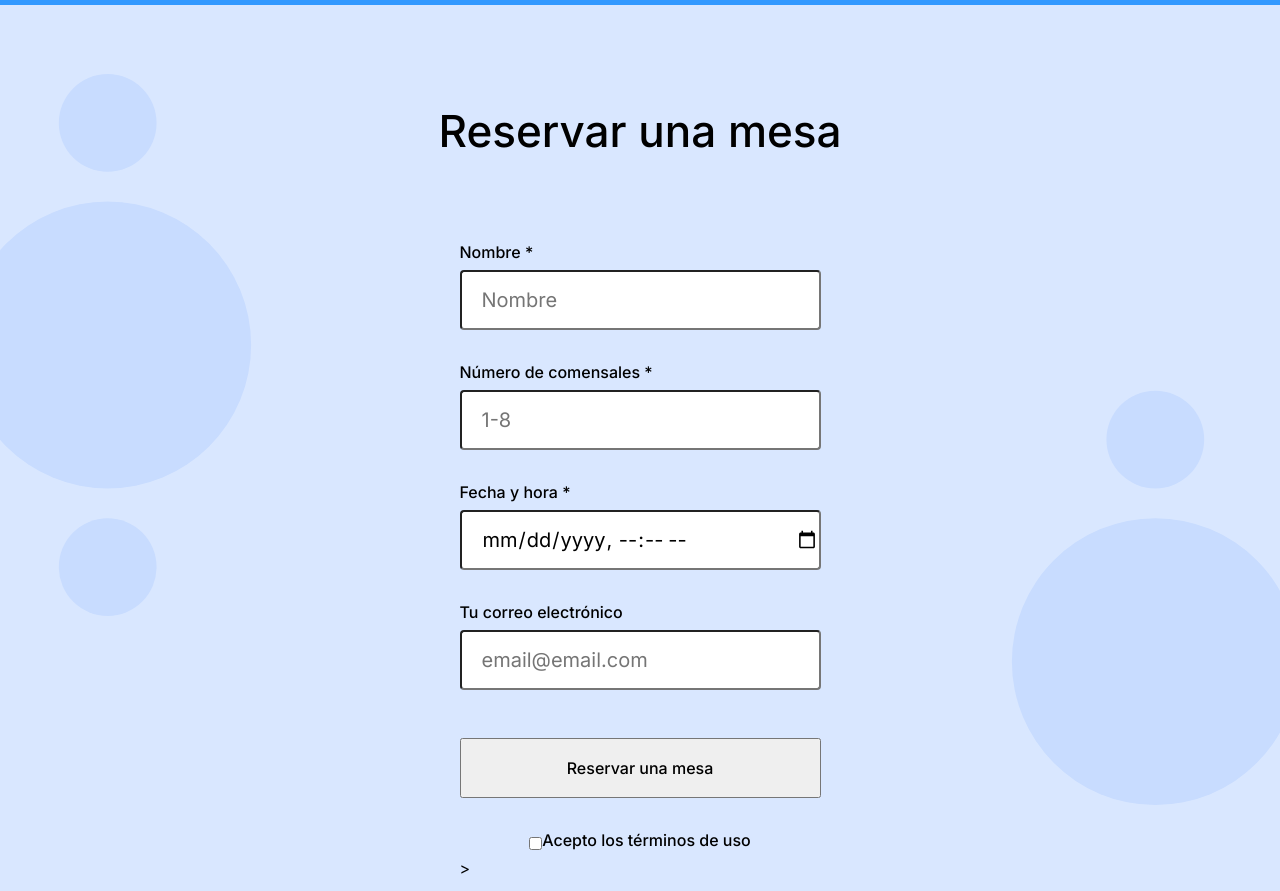
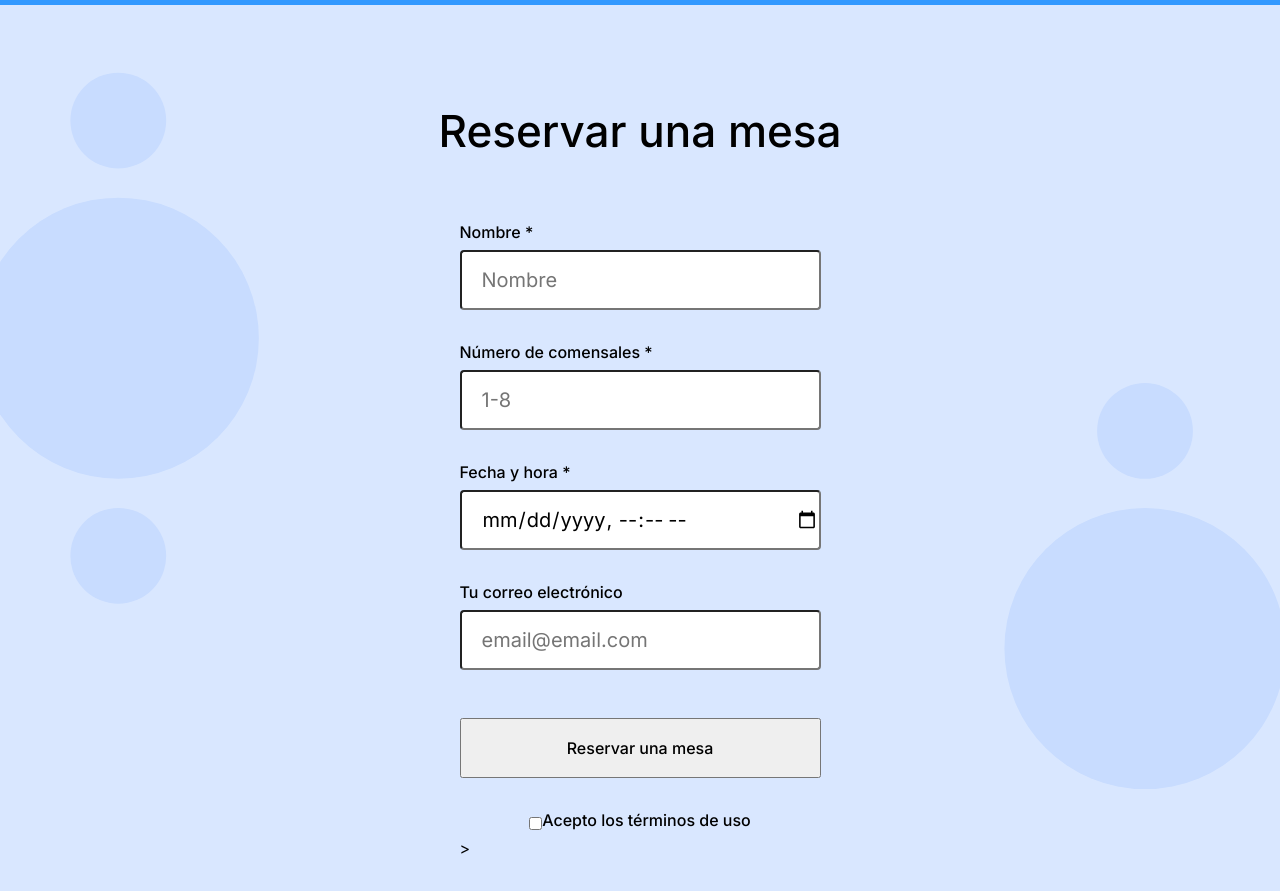
Before and after one commit to Charlie1905/web_project_coffeeshop, a plain HTML site: page index.html in a window 1280 px wide. Shown: the part 1718-2609 px from the top of the page. Drawn offline with Linux system fonts and the light colour scheme.

Commit message:
Adicion de 3ra parte 4to sprint

```diff
--- a/pages/index.css
+++ b/pages/index.css
@@ -194,7 +194,7 @@
   font-size: 44px;
   line-height: 52px;
   display: flex;
-  margin: auto;
+  margin: 0 auto 80px;
   /*padding-top: 100px;*/
   justify-content: center;
   position: relative;
@@ -206,7 +206,7 @@
 }
 
 .form {
-  padding-top: 180px;
+  padding-top: 80px;
   max-width: 385px;
   width: 100%;
   padding-bottom: 120px;
```
